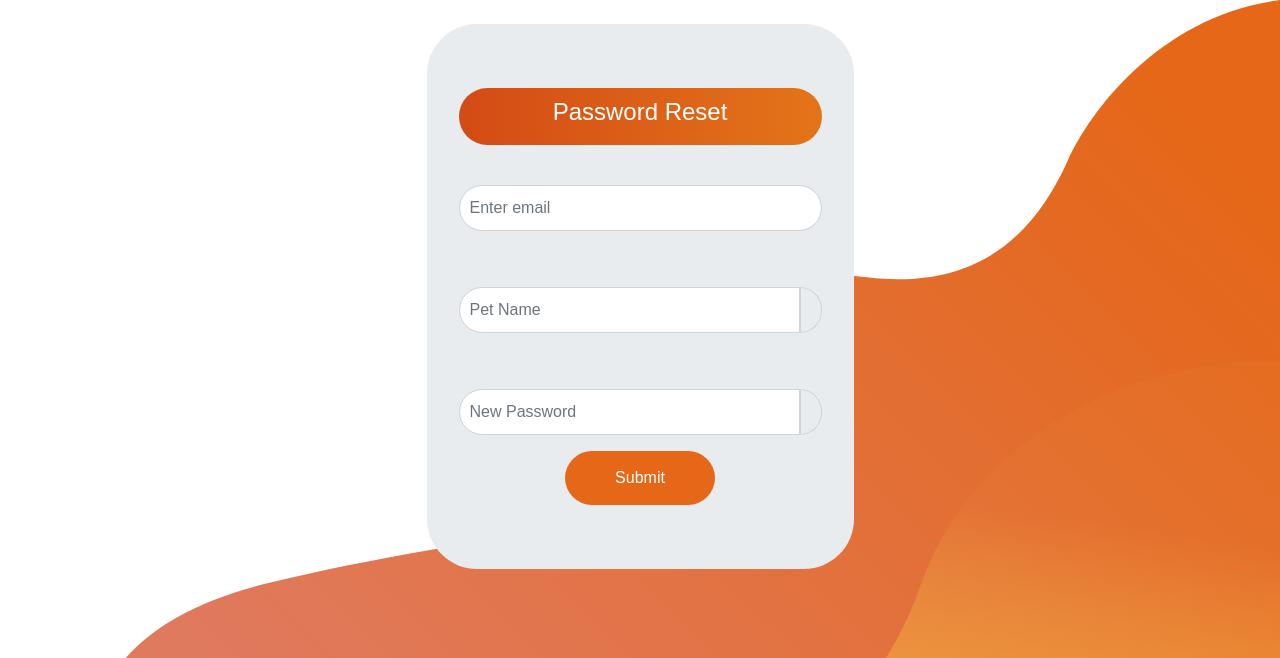
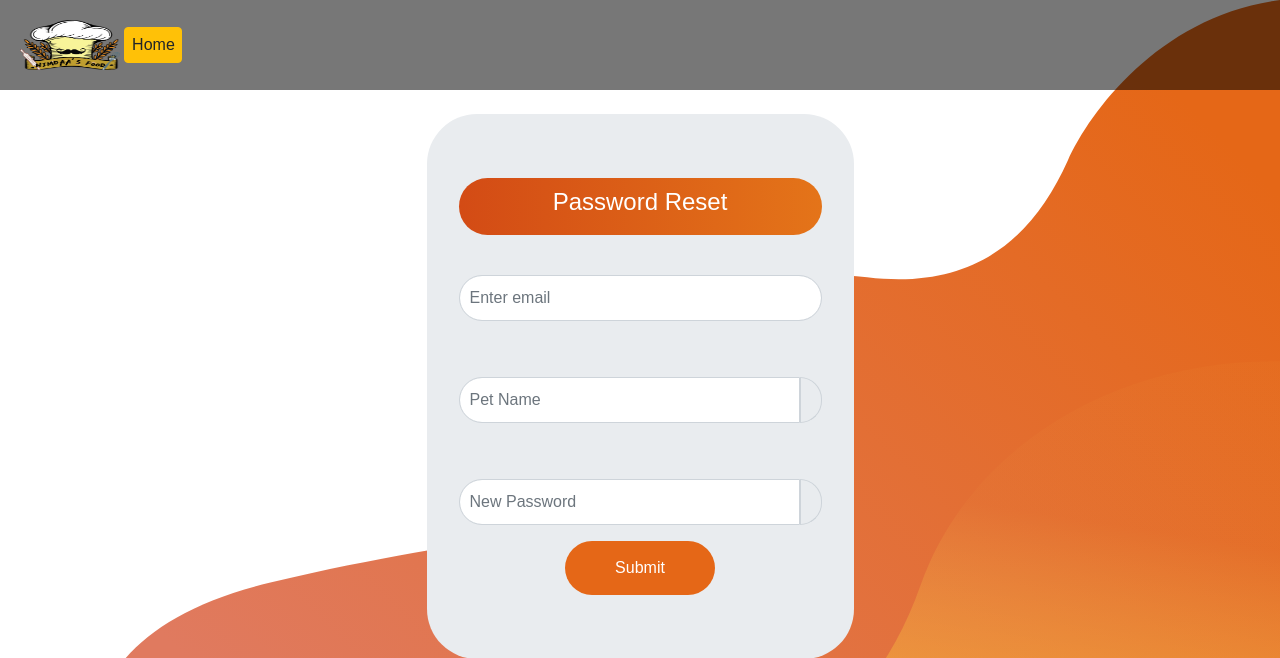
Before and after one commit to Pradeepkaliyawansha/food-Odering-web-PHP-Project, a PHP site: page /login_signin/passwordreset.php in a window 1280 px wide. Shown: the top 658 px of the page. Run offline with PHP 8.4, Linux system fonts and the light colour scheme.

Commit message:
header added to forgotten pwd

```diff
--- a/login_signin/passwordreset.php
+++ b/login_signin/passwordreset.php
@@ -67,6 +67,10 @@ function passwordReset(){
     <link rel="stylesheet" href="css/login.css">
 </head>
 <body>
+    <div style="background:rgba(0, 0, 0, 0.534);padding: 20px;" class="header">
+        <a href="../index.php"><img width="100px" height="50px" src="images/logo.png" alt="ninda"></a>
+        <a href="../index.php" id="signin-submit" style="padding:5px;width: 58px" class="btn btn-warning">Home</a>
+    </div>
    <div class="container-fluid">
      <div class="row">
         <div class="col-md-3"></div>
```
